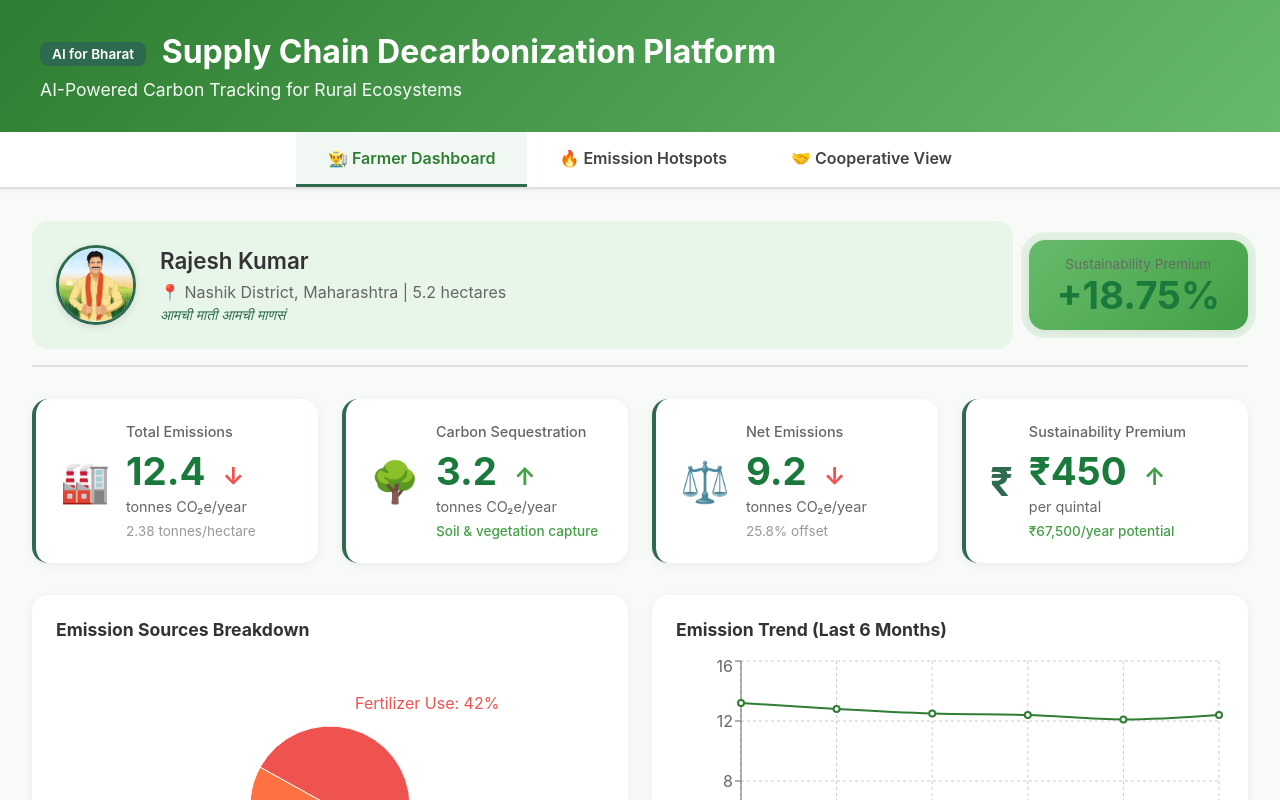
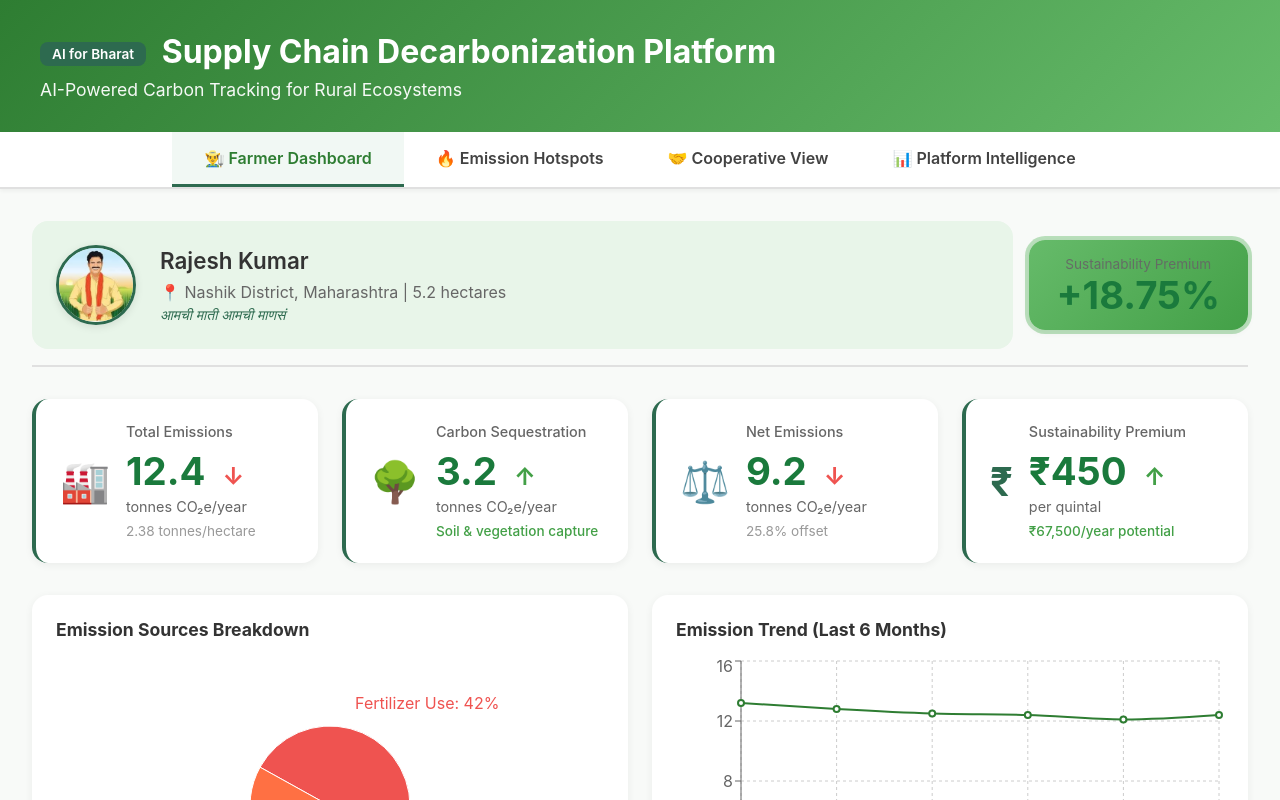
Before and after one commit to ecogetaway/AI4Bharat, a React (Vite) app in the folder prototype/: page / in a window 1280 px wide. Shown: the top 800 px of the page. Built offline with nearby package versions, Linux system fonts and the light colour scheme.

Commit message:
Add Platform Intelligence tab with Cost Dashboard

```diff
--- a/prototype/src/App.jsx
+++ b/prototype/src/App.jsx
@@ -3,8 +3,8 @@ import { BrowserRouter as Router, Routes, Route, Link } from 'react-router-dom'
 import RuralFarmerDashboard from './components/RuralFarmerDashboard'
 import EmissionHotspotView from './components/EmissionHotspotView'
 import CooperativeAggregationView from './components/CooperativeAggregationView'
+import CostDashboard from './components/CostDashboard'
 import './App.css'
-import CostDashboard from './components/CostDashboard'
 
 function App() {
   const [activeView, setActiveView] = useState('farmer')
@@ -41,6 +41,13 @@ function App() {
           >
             🤝 Cooperative View
           </Link>
+          <Link
+            to="/admin"
+            className={`nav-link ${activeView === 'admin' ? 'active' : ''}`}
+            onClick={() => setActiveView('admin')}
+          >
+            📊 Platform Intelligence
+          </Link>
         </nav>
 
         <main className="app-main">
@@ -48,10 +55,10 @@ function App() {
             <Route path="/" element={<RuralFarmerDashboard />} />
             <Route path="/hotspots" element={<EmissionHotspotView />} />
             <Route path="/cooperative" element={<CooperativeAggregationView />} />
+            <Route path="/admin" element={<CostDashboard />} />
           </Routes>
         </main>
 
-        <CostDashboard />
         <footer className="app-footer">
           <p>AI4Bharat Hackathon 2026 | Rural Innovation & Sustainable Systems | Built with React + Vite</p>
         </footer>
```
